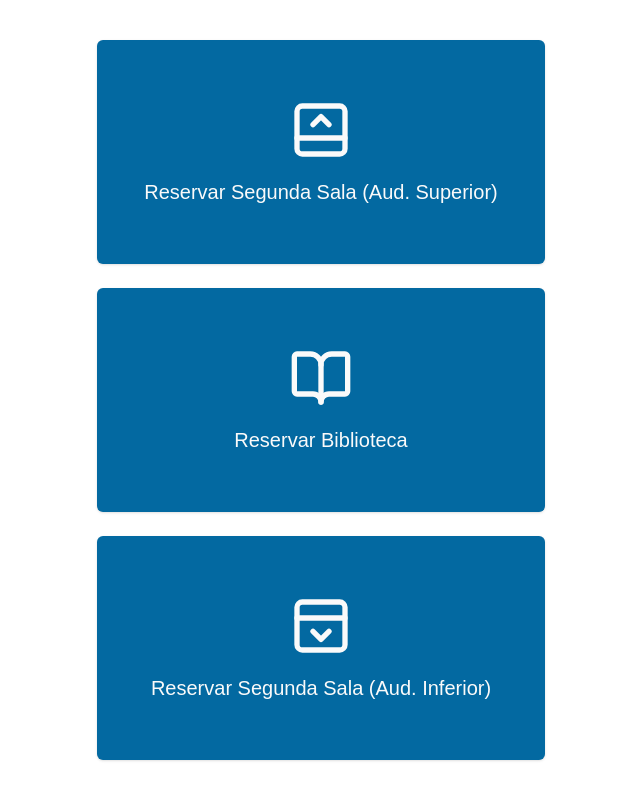
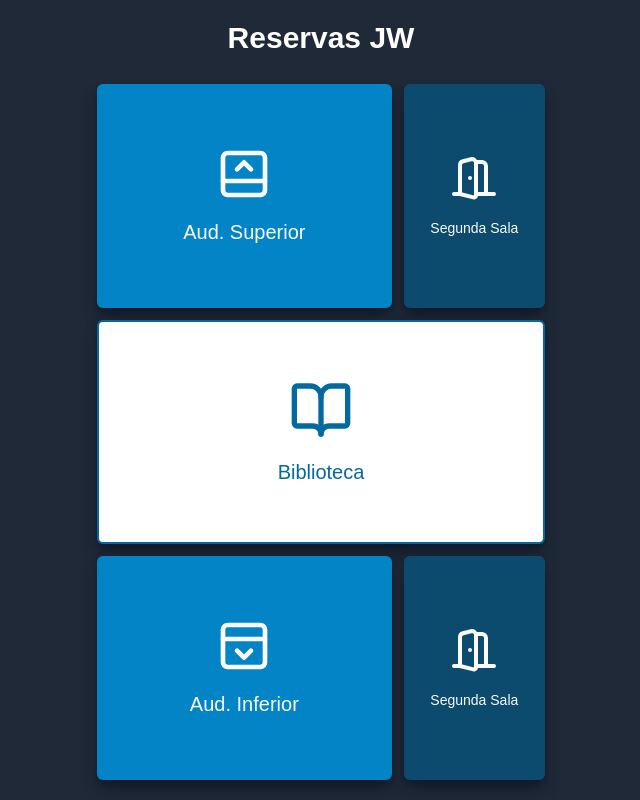
Before and after one commit to AxelUrizar/redireccion_reservas_jw, a Next.js app: page / in a window 1280 px wide. Shown: the whole page, without its empty margins (319-959 px from the left). Built offline with nearby package versions, Linux system fonts and the light colour scheme.

Commit message:
Añadidos auditorios superior e inferior además de modificar la UI.

```diff
--- /dev/null
+++ b/components/botonRedireccion.jsx
@@ -0,0 +1,13 @@
+import { Button } from '@/components/ui/button'
+export function BotonRedireccion ({ text, handleClick, Icon }) {
+  return (
+    <Button
+      className="w-full h-44 md:h-56 flex flex-col items-center justify-center space-y-4 bg-sky-600 hover:bg-sky-700  transition-colors duration-300 p-6 shadow-lg shadow-gray-900"
+      variant="default"
+      onClick={handleClick}
+    >
+      <Icon className="w-14 h-14" />
+      <span className="text-xl text-center whitespace-pre-wrap ">{text}</span>
+    </Button>
+  )
+}
--- /dev/null
+++ b/components/maxiBotonRedireccion.jsx
@@ -0,0 +1,13 @@
+import { Button } from '@/components/ui/button'
+export function MaxiBotonRedireccion ({ text, handleClick, Icon }) {
+  return (
+    <Button
+      className="w-full h-44 md:h-56 flex flex-col items-center justify-center space-y-4 bg-white hover:bg-gray-300 text-sky-700 border-sky-700 border-2 transition-colors duration-300 p-6 shadow-lg shadow-gray-900"
+      variant="default"
+      onClick={handleClick}
+    >
+      <Icon className="w-16 h-16" />
+      <span className="text-xl text-center whitespace-pre-wrap ">{text}</span>
+    </Button>
+  )
+}
--- /dev/null
+++ b/components/miniBotonRedireccion.jsx
@@ -0,0 +1,13 @@
+import { Button } from '@/components/ui/button'
+export function MiniBotonRedireccion ({ text, handleClick, Icon }) {
+  return (
+    <Button
+      className="w-full h-44 md:h-56 flex flex-col items-center justify-center space-y-4 bg-sky-900 hover:bg-sky-950 transition-colors duration-300 p-6 shadow-lg shadow-gray-900"
+      variant="default"
+      onClick={handleClick}
+    >
+      <Icon className="w-12 h-12" />
+      <span className="text-l text-center whitespace-pre-wrap ">{text}</span>
+    </Button>
+  )
+}
--- a/components/pagina-reservas.jsx
+++ b/components/pagina-reservas.jsx
@@ -1,7 +1,9 @@
 'use client'
 
-import { Button } from "@/components/ui/button"
-import { BookOpen, PanelBottomOpen, PanelTopOpen } from "lucide-react"
+import { BookOpen, PanelBottomOpen, PanelTopOpen, DoorOpen } from "lucide-react"
+import { BotonRedireccion } from "@/components/botonRedireccion"
+import { MiniBotonRedireccion } from "@/components/miniBotonRedireccion"
+import { MaxiBotonRedireccion } from "@/components/maxiBotonRedireccion"
 import { useRouter } from "next/navigation"
 
 export function PaginaReservas() {
@@ -11,42 +13,34 @@ export function PaginaReservas() {
     router.push("/auditorio-superior")
   }
 
+  const handleAuditorioInferior = () => {
+    router.push("/auditorio-inferior")
+  }
+
   const handleBiblioteca = () => {
     router.push("/biblioteca")
   }
 
-  const handleAuditorioInferior = () => {
-    router.push("/auditorio-inferior")
-  }
-
   return (
-    <div className="flex flex-col items-center justify-center min-h-screen bg-background p-4">
-      <div className="w-full max-w-md grid grid-cols-1 gap-6">
-        <Button
-          className="w-full h-48 md:h-56 flex flex-col items-center justify-center space-y-4 bg-sky-700 hover:bg-white hover:text-sky-700 hover:border-sky-700 hover:border-2 transition-colors duration-300 p-6"
-          variant="default"
-          onClick={handleAuditorioSuperior}
-        >
-          <PanelBottomOpen className="w-16 h-16" />
-          <span className="text-xl text-center">Reservar Segunda Sala (Aud. Superior)</span>
-        </Button>
-        <Button
-          className="w-full h-48 md:h-56 flex flex-col items-center justify-center space-y-4 bg-sky-700 hover:bg-white hover:text-sky-700 hover:border-sky-700 hover:border-2 transition-colors duration-300 p-6"
-          variant="default"
-          onClick={handleBiblioteca}
-        >
-          <BookOpen className="w-16 h-16" />
-          <span className="text-xl text-center">Reservar Biblioteca</span>
-        </Button>
-        <Button
-          className="w-full h-48 md:h-56 flex flex-col items-center justify-center space-y-4 bg-sky-700 hover:bg-white hover:text-sky-700 hover:border-sky-700 hover:border-2 transition-colors duration-300 p-6"
-          variant="default"
-          onClick={handleAuditorioInferior}
-        >
-          <PanelTopOpen className="w-16 h-16" />
-          <span className="text-xl text-center">Reservar Segunda Sala (Aud. Inferior)</span>
-        </Button>
-      </div>
+    <div className="flex flex-col gap-3 items-center justify-center min-h-screen bg-gray-800 p-4 px-6">
+      <h1 className="text-3xl text-center text-white font-bold mb-4">Reservas JW</h1>
+      <ul className="w-full max-w-md grid grid-cols-1 gap-3">
+        <li className="grid grid-cols-3 gap-3">
+          <div className="col-span-2">
+            <BotonRedireccion text="Aud. Superior" handleClick={handleAuditorioSuperior} Icon={PanelBottomOpen} />
+          </div>
+          <MiniBotonRedireccion text="Segunda Sala" handleClick={handleAuditorioSuperior} Icon={DoorOpen} />
+        </li>
+        <li>
+          <MaxiBotonRedireccion text="Biblioteca" handleClick={handleBiblioteca} Icon={BookOpen} />
+        </li>
+        <li className="grid grid-cols-3 gap-3">
+          <div className="col-span-2">
+            <BotonRedireccion text="Aud. Inferior" handleClick={handleAuditorioInferior} Icon={PanelTopOpen} />
+          </div>
+            <MiniBotonRedireccion text="Segunda Sala" handleClick={handleAuditorioInferior} Icon={DoorOpen} />
+        </li>
+      </ul>
     </div>
   )
 }
```
